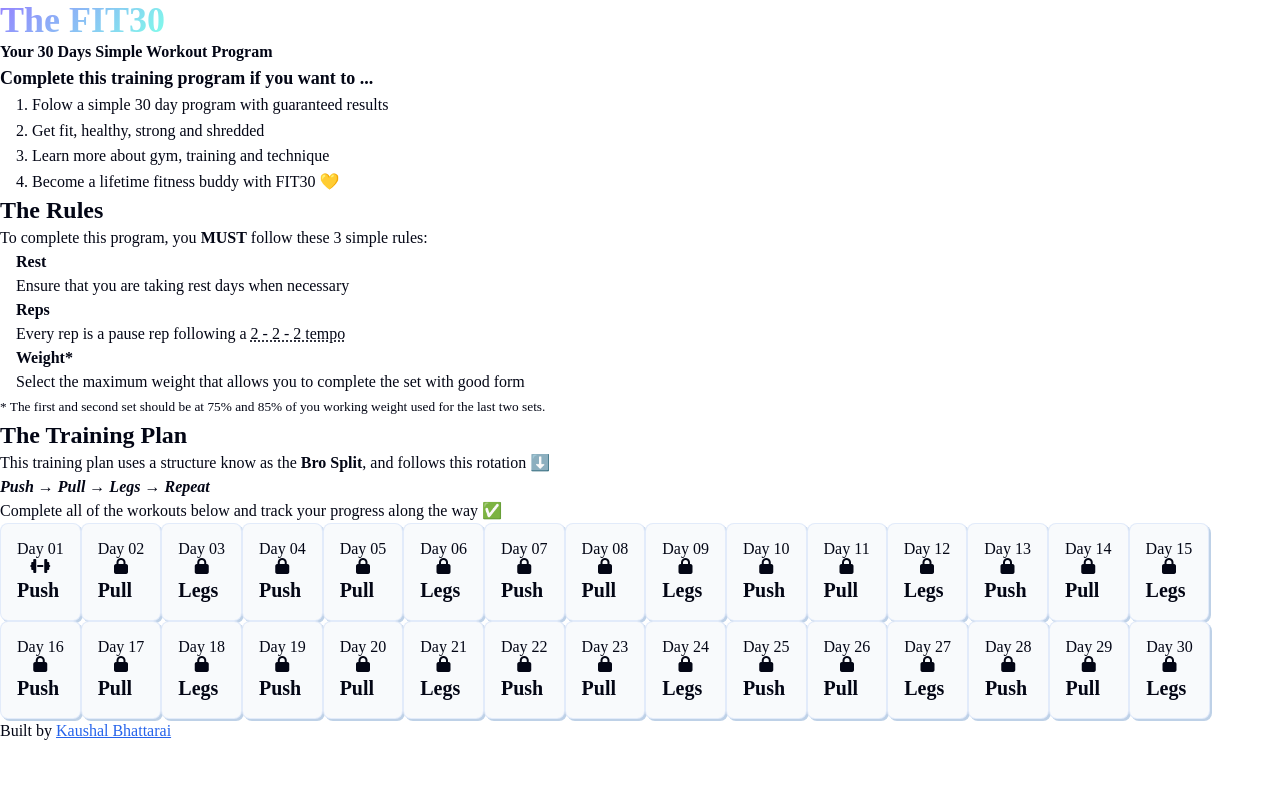
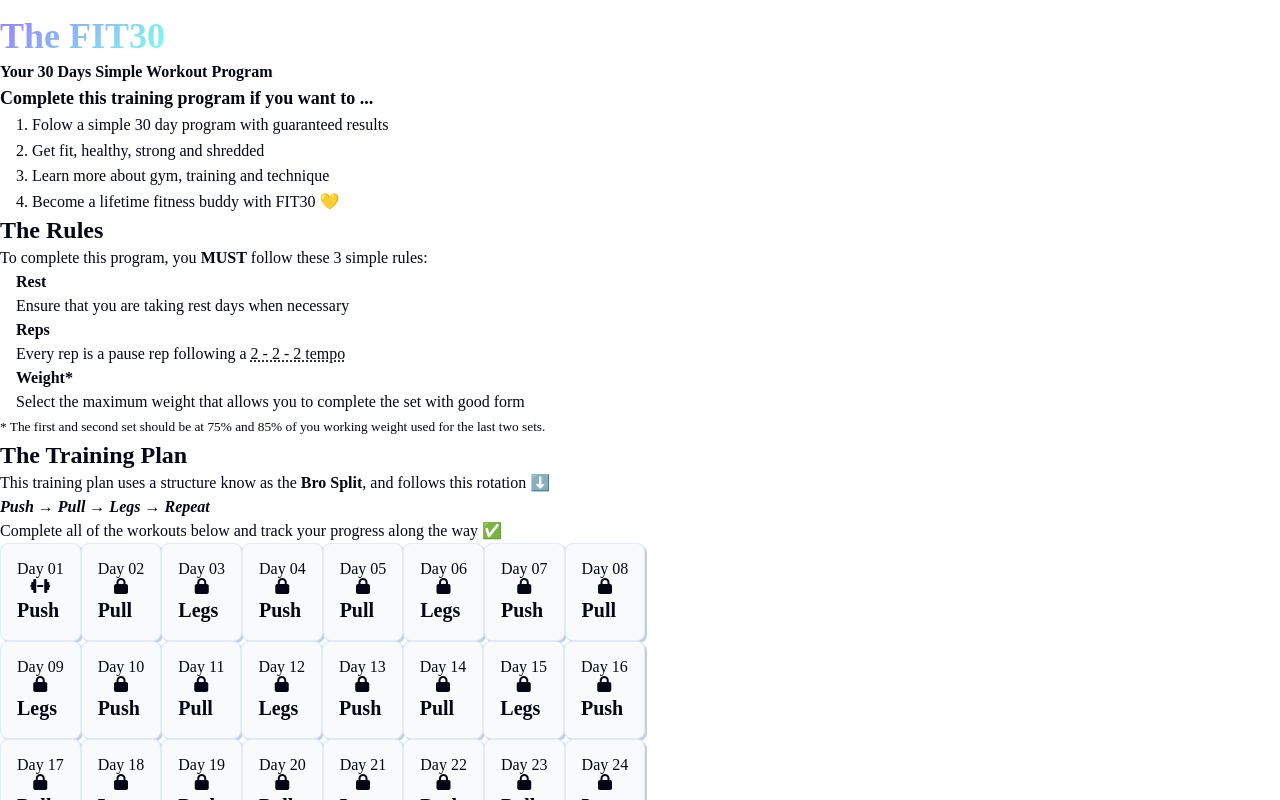
Before and after one commit to imkaushal10/FIT30, a React (Vite) app: page / in a window 1280 px wide. Shown: the top 800 px of the page. Built offline with nearby package versions, Linux system fonts and the light colour scheme; a web font is replaced by a local one.

Commit message:
Add base styles for body, header, main, and footer for improved layout

```diff
--- a/src/index.css
+++ b/src/index.css
@@ -0,0 +1,27 @@
+body {
+  padding: 1rem 0;
+  min-height: 100vh;
+  background-color: red /* Added background color for better aesthetics */
+  display: flex;
+  flex-direction: column; /* Changed from 'row' to 'column' */
+  gap: 1rem; /* Added gap for spacing between elements */
+}
+
+header,
+main,
+footer {
+  width: 100%;
+  max-width: 700px; // Set a max-width for better readability
+  padding: 1rem; // Added padding for inner spacing
+  margin: 0 auto; // Centered the content horizontally
+}
+
+header {
+  display: flex;
+  flex-direction: column;
+  gap: 0.25rem; // Added gap for spacing between header elements
+}
+
+header h1 {
+  width: fit-content; // Ensured the header title fits its content
+}
```
